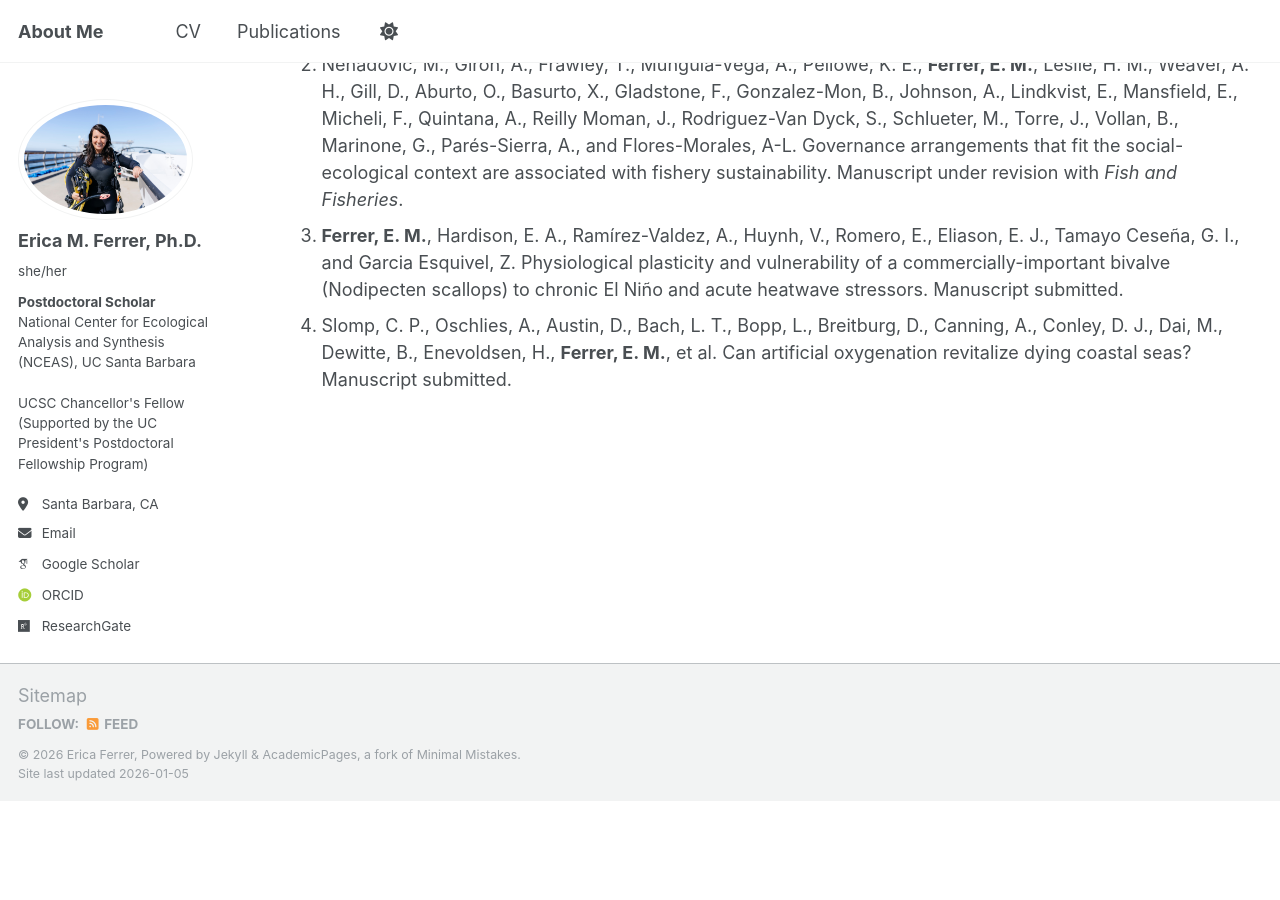
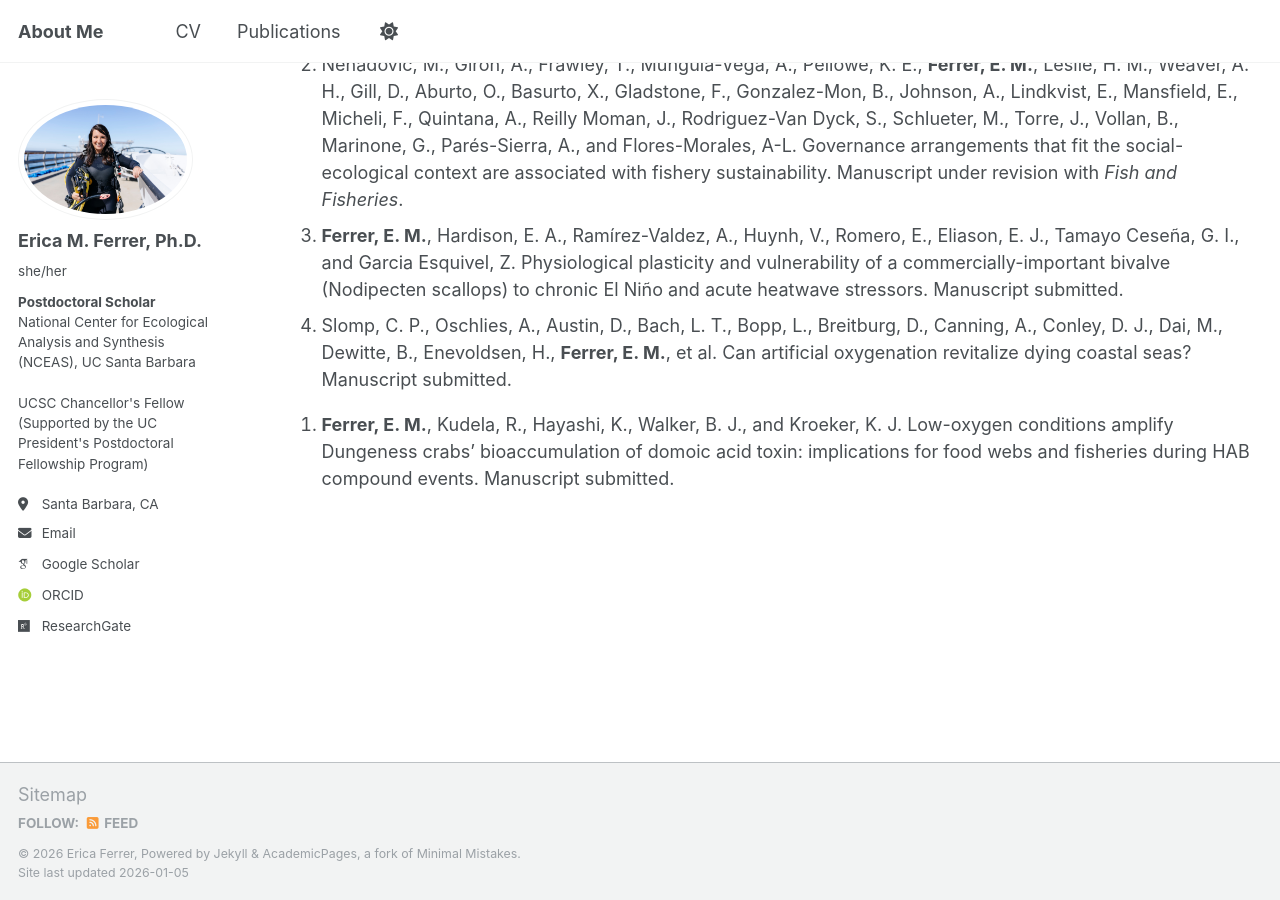
Before and after one commit to emferrer/emferrer.github.io, a Jekyll site: the page built from _pages/publications.md, in a window 1280 px wide and 900 px high, scrolled down 1381 px. Built offline with Jekyll 4.4.1, drawn with Linux system fonts in a browser that asks for light colours; some web fonts are replaced; a script that is not in the unit is left out; before the commit the page ends 2182 px from its top, so only the background shows below that.

Commit message:
Update publications.md

```diff
--- a/_pages/publications.md
+++ b/_pages/publications.md
@@ -29,3 +29,4 @@ author_profile: true
 3. <b>Ferrer, E. M.</b>, Hardison, E. A., Ramírez-Valdez, A., Huynh, V., Romero, E., Eliason, E. J., Tamayo Ceseña, G. I., and Garcia Esquivel, Z. Physiological plasticity and vulnerability of a commercially-important bivalve (Nodipecten scallops) to chronic El Niño and acute heatwave stressors. Manuscript submitted.
 4. Slomp, C. P., Oschlies, A., Austin, D., Bach, L. T., Bopp, L., Breitburg, D., Canning, A., Conley, D. J., Dai, M., Dewitte, B., Enevoldsen, H., <b>Ferrer, E. M.</b>, et al. Can artificial oxygenation revitalize dying coastal seas? Manuscript submitted.
 </div>
+5. <b>Ferrer, E. M.</b>, Kudela, R., Hayashi, K., Walker, B. J., and Kroeker, K. J. Low-oxygen conditions amplify Dungeness crabs’ bioaccumulation of domoic acid toxin: implications for food webs and fisheries during HAB compound events. Manuscript submitted.
```
